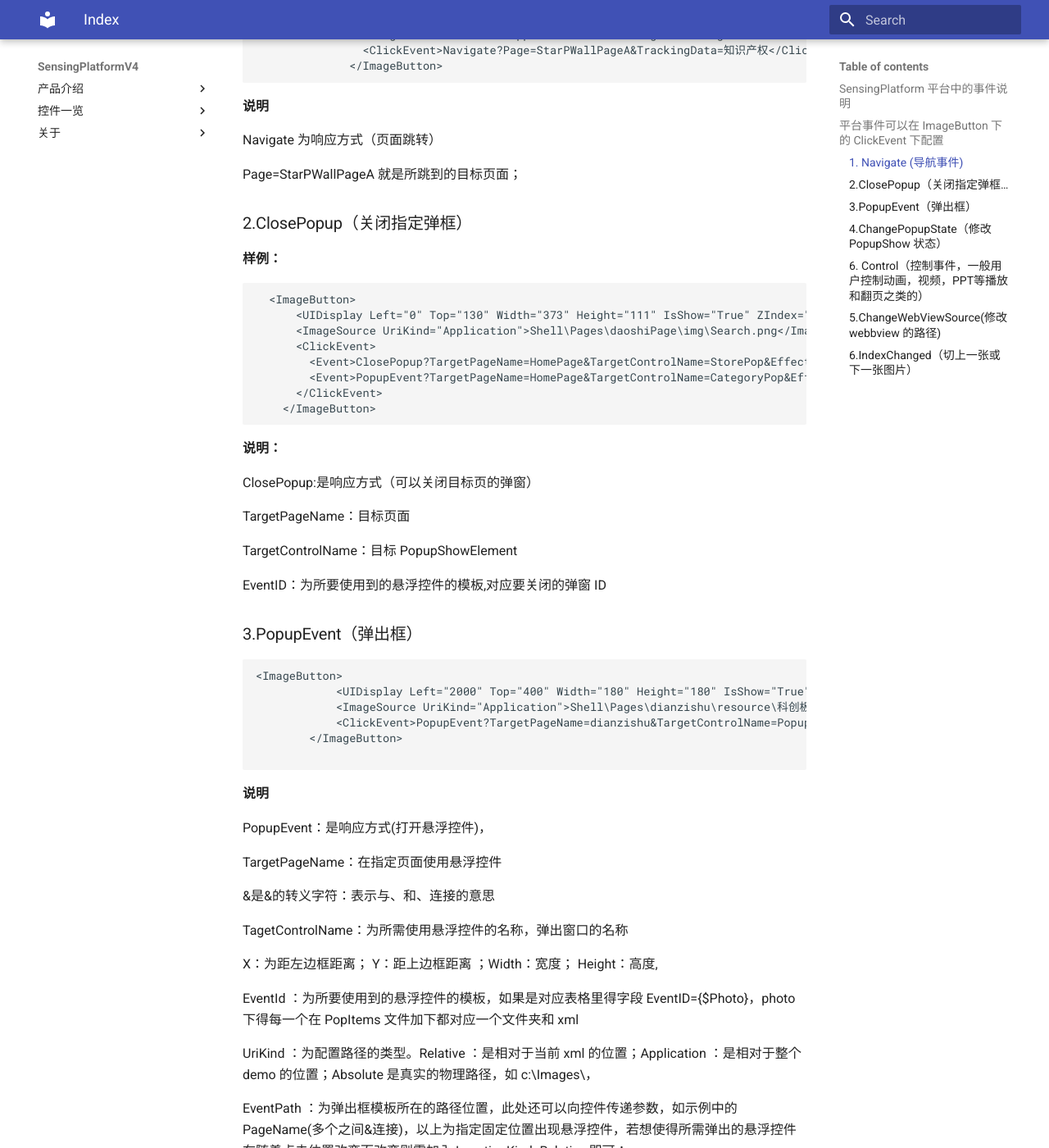
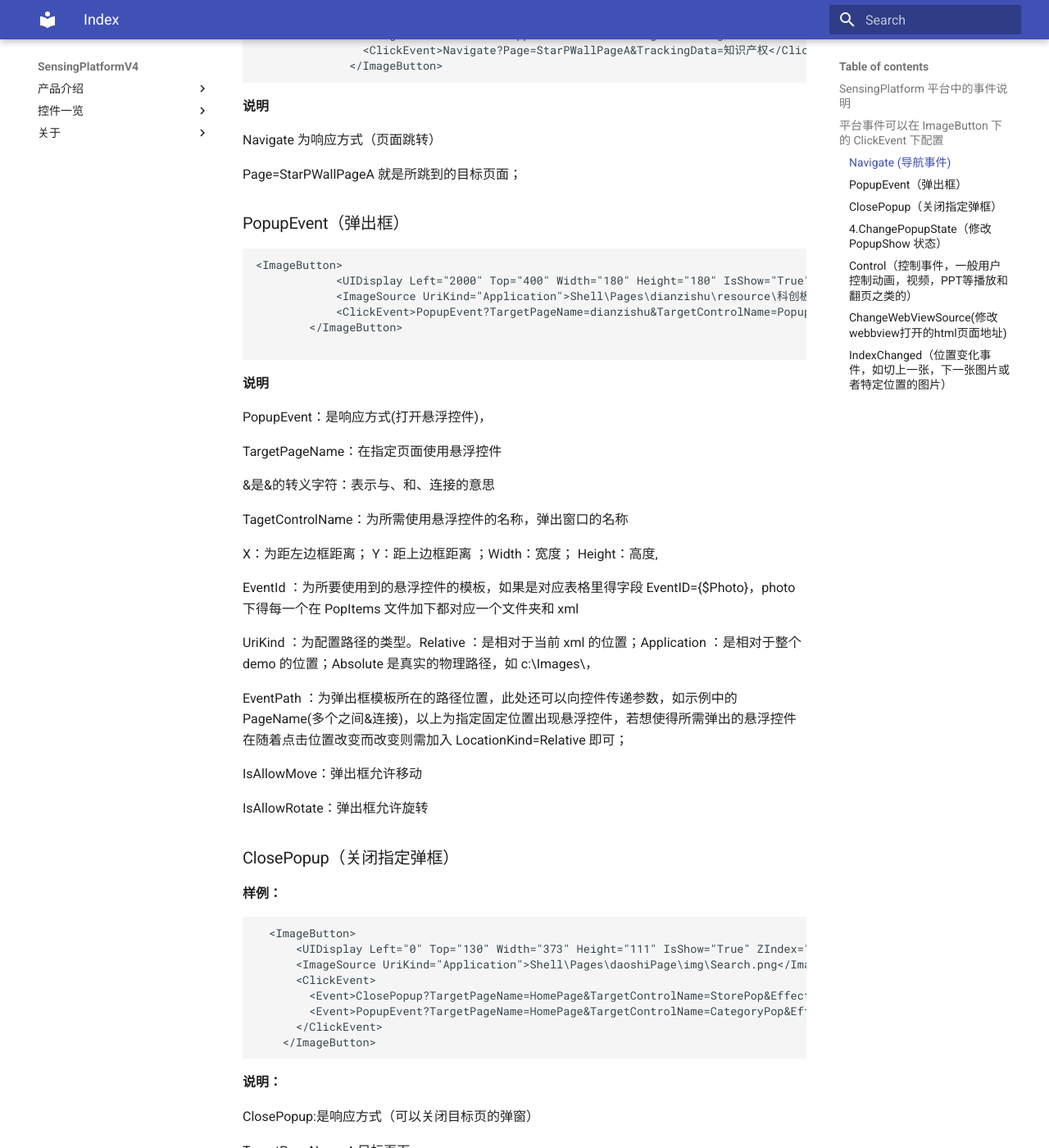
Before and after one commit to troncell/SensingPlatformDocs, an MkDocs documentation site: the page built from docs/事件一览/README.md, in a window 1280 px wide and 1400 px high, scrolled down 1090 px. Shown: the whole window at 82% size. Built offline with MkDocs 1.6.1 and Material for MkDocs 9.7.7, drawn with Linux system fonts in a browser that asks for light colours; some of the changed text lies outside the part shown.

Commit message:
Update README.md

````diff
--- a/docs/事件一览/README.md
+++ b/docs/事件一览/README.md
@@ -23,7 +23,7 @@ Action?key1=value1&key2=value2
 
 ## 平台事件可以在 ImageButton 下的 ClickEvent 下配置
 
-### 1. Navigate (导航事件)
+### Navigate (导航事件)
 
 Navigate:点击图片，可以跳转到指定页面,此节点是按钮点击后触发事件的核心，也是框架配置项的核心。
 
@@ -46,32 +46,7 @@ Navigate 为响应方式（页面跳转）
 
 Page=StarPWallPageA 就是所跳到的目标页面；
 
-### 2.ClosePopup（关闭指定弹框）
-
-**样例：**
-
-```xml
-  <ImageButton>
-      <UIDisplay Left="0" Top="130" Width="373" Height="111" IsShow="True" ZIndex="4" UsePercent="False" />
-      <ImageSource UriKind="Application">Shell\Pages\daoshiPage\img\Search.png</ImageSource>
-      <ClickEvent>
-        <Event>ClosePopup?TargetPageName=HomePage&TargetControlName=StorePop&EffectName=ScaleClose&EventID=Store&UriKind=Application&EventPath=Shell\Pages\HomePage\CategoryPopItems&Filter=[LargeClassId={$Id}]</Event>
-        <Event>PopupEvent?TargetPageName=HomePage&TargetControlName=CategoryPop&EffectName=ScaleClose&EventID=SeachStore&UriKind=Application&EventPath=Shell\Pages\HomePage\CategoryPopItems&C={$Id}</Event>
-      </ClickEvent>
-    </ImageButton>
-```
-
-**说明：**
-
-ClosePopup:是响应方式（可以关闭目标页的弹窗）
-
-TargetPageName：目标页面
-
-TargetControlName：目标 PopupShowElement
-
-EventID：为所要使用到的悬浮控件的模板,对应要关闭的弹窗 ID
-
-### 3.PopupEvent（弹出框）
+### PopupEvent（弹出框）
 
 ```xml
 <ImageButton>
@@ -104,6 +79,33 @@ IsAllowMove：弹出框允许移动
 
 IsAllowRotate：弹出框允许旋转
 
+### ClosePopup（关闭指定弹框）
+
+**样例：**
+
+```xml
+  <ImageButton>
+      <UIDisplay Left="0" Top="130" Width="373" Height="111" IsShow="True" ZIndex="4" UsePercent="False" />
+      <ImageSource UriKind="Application">Shell\Pages\daoshiPage\img\Search.png</ImageSource>
+      <ClickEvent>
+        <Event>ClosePopup?TargetPageName=HomePage&TargetControlName=StorePop&EffectName=ScaleClose&EventID=Store&UriKind=Application&EventPath=Shell\Pages\HomePage\CategoryPopItems&Filter=[LargeClassId={$Id}]</Event>
+        <Event>PopupEvent?TargetPageName=HomePage&TargetControlName=CategoryPop&EffectName=ScaleClose&EventID=SeachStore&UriKind=Application&EventPath=Shell\Pages\HomePage\CategoryPopItems&C={$Id}</Event>
+      </ClickEvent>
+    </ImageButton>
+```
+
+**说明：**
+
+ClosePopup:是响应方式（可以关闭目标页的弹窗）
+
+TargetPageName：目标页面
+
+TargetControlName：目标 PopupShowElement
+
+EventID：为所要使用到的悬浮控件的模板,对应要关闭的弹窗 ID
+
+
+
 ### 4.ChangePopupState（修改 PopupShow 状态）
 
 ```xml
@@ -126,7 +128,7 @@ State=Pin 固定弹窗，不可移动
 State=Unpin 弹窗取消固定，可以移动
 
 
-### 6. Control（控制事件，一般用户控制动画，视频，PPT等播放和翻页之类的）
+### Control（控制事件，一般用户控制动画，视频，PPT等播放和翻页之类的）
 
 ```xml
 <ImageButton Name="left">
@@ -154,7 +156,7 @@ Next：下一张图片
 
 Pre：前一张图片
 
-### 5.ChangeWebViewSource(修改 webbview 的路径)
+### ChangeWebViewSource(修改 webbview打开的html页面地址)
 
 ```xml
   <CameraData Name="CameraLocalData">
@@ -200,7 +202,7 @@ TargetControlName：目标 PopupShowElement
 
 SourcePath：web资源路径
 
-### 6.IndexChanged（切上一张或下一张图片）
+### IndexChanged（位置变化事件，如切上一张，下一张图片或者特定位置的图片）
 
 ```xml
 <ImageButton Name="left">
````
